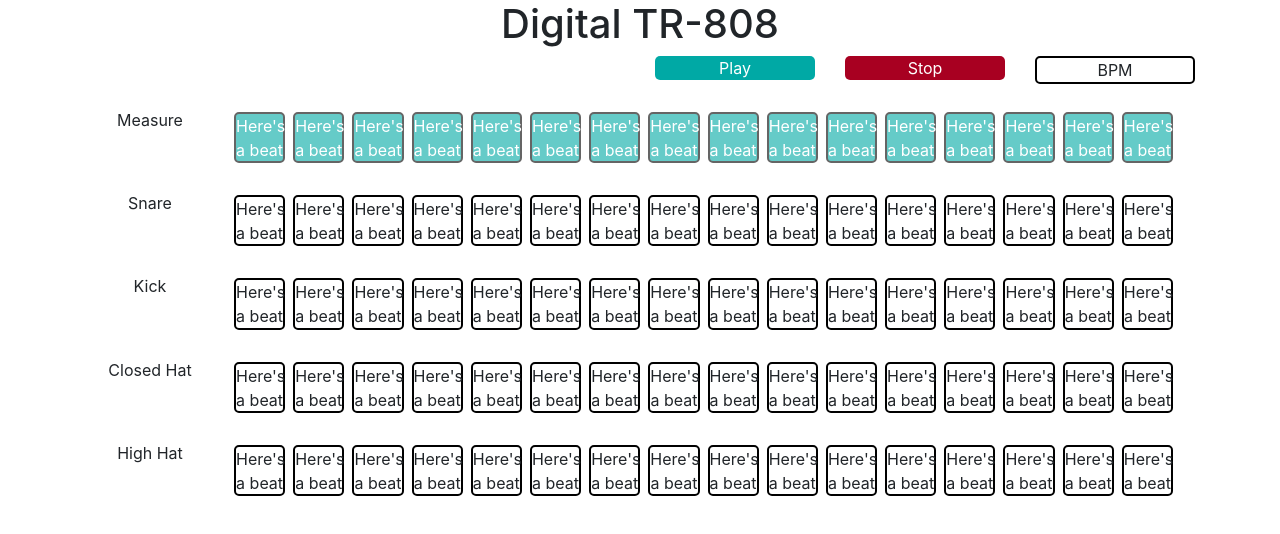
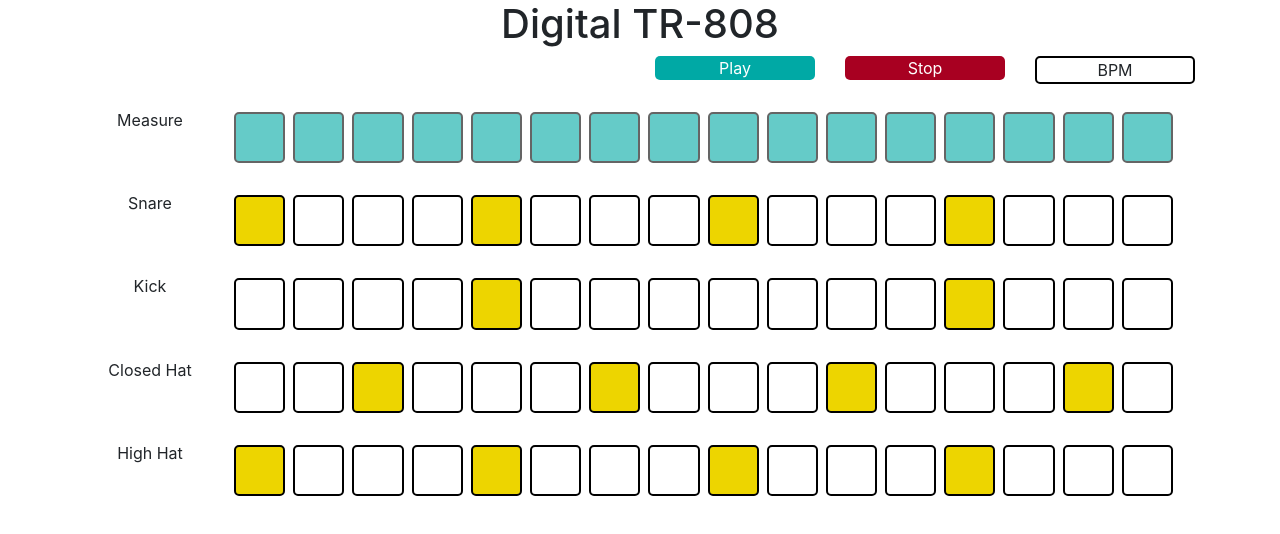
Before and after one commit to mermatriarchy/h-adonis-tr-808, a React app: page / in a window 1280 px wide. Shown: the top 534 px of the page. Built offline with nearby package versions, Linux system fonts and the light colour scheme; the HTML template or start-up script is replaced by a standard one.

Commit message:
load demos to sequences

```diff
--- a/src/components/Beat.js
+++ b/src/components/Beat.js
@@ -3,7 +3,9 @@
 export default function Beat(props) {
   return (
     <>
-      <div className={"beat outline" + (props.isMeasure? ' green-bg light' : '')}>Here's a beat</div>
+      <div className={"beat outline" + (props.isActive? ' active' : '') +
+                      (props.isMeasure? ' green-bg light' : '')}>
+      </div>
     </>
   );
 }
--- a/src/components/Instrument.js
+++ b/src/components/Instrument.js
@@ -10,6 +10,7 @@
             {props.instrumentName}
         </div>
         <Sequence
+          instrumentSequence={props.instrumentSequence}
           totalBeats={props.totalBeats}
         />
       </Row>
--- a/src/components/Machine.js
+++ b/src/components/Machine.js
@@ -2,10 +2,14 @@
 import Measures from './Measures';
 import Instrument from './Instrument';
 import instruments from '../data/instruments';
+import demos from '../data/demos';
 
 import _ from 'underscore';
 
 export default function Machine() {
+  //0 can be the variable from the sequencer selection to change with preset array is loaded
+  const initialDemoTrack = demos.map( index => index.sequence)[0]
+
   {/* hardcoding these for now, but we'll need to get the num of instruments from our pre-made demo list */}
   const numOfMeasures = 4;
   const numOfBeats = 4;
@@ -26,6 +30,7 @@
           totalBeats={totalBeats}
           numOfInstruments={numOfInstruments}
           instrumentName={index.name}
+          instrumentSequence={initialDemoTrack[index.id - 1]}
         />
         ))
       }
--- a/src/components/Sequence.js
+++ b/src/components/Sequence.js
@@ -2,11 +2,13 @@
 import Beat from './Beat';
 
 export default function Sequence(props) {
+  {/* The prop isActive means that the beat will be triggered during the sequence */}
   return (
     <>
       {props.totalBeats.map(number => (
         <Beat
           key={number}
+          isActive={props.instrumentSequence[number]}
         />
       ))}
     </>
--- a/src/data/demos.js
+++ b/src/data/demos.js
@@ -11,7 +11,7 @@
     },
     {
       id: 1,
-      demo_name: "Demo 1",
+      demo_name: "Demo 2",
       sequence: [
         [false,true,false,false, false, true, false, false, false, true, false, false, false, true, false, false],
         [true,false,false, false, false, false, false, false, true, false, false, false, false, false, false, false],
@@ -21,7 +21,7 @@
     },
     {
       id: 1,
-      demo_name: "Demo 1",
+      demo_name: "Demo 3",
       sequence: [
         [true,false,false,false, true, false, false, false, true, false, false, false, true, false, false, false],
         [false,true,false,false,false,true, false, false, false, true, false, false, false, true, false, false],
```
Also changed, not shown: 2 other files (tests, documents, lock files or other folders).
